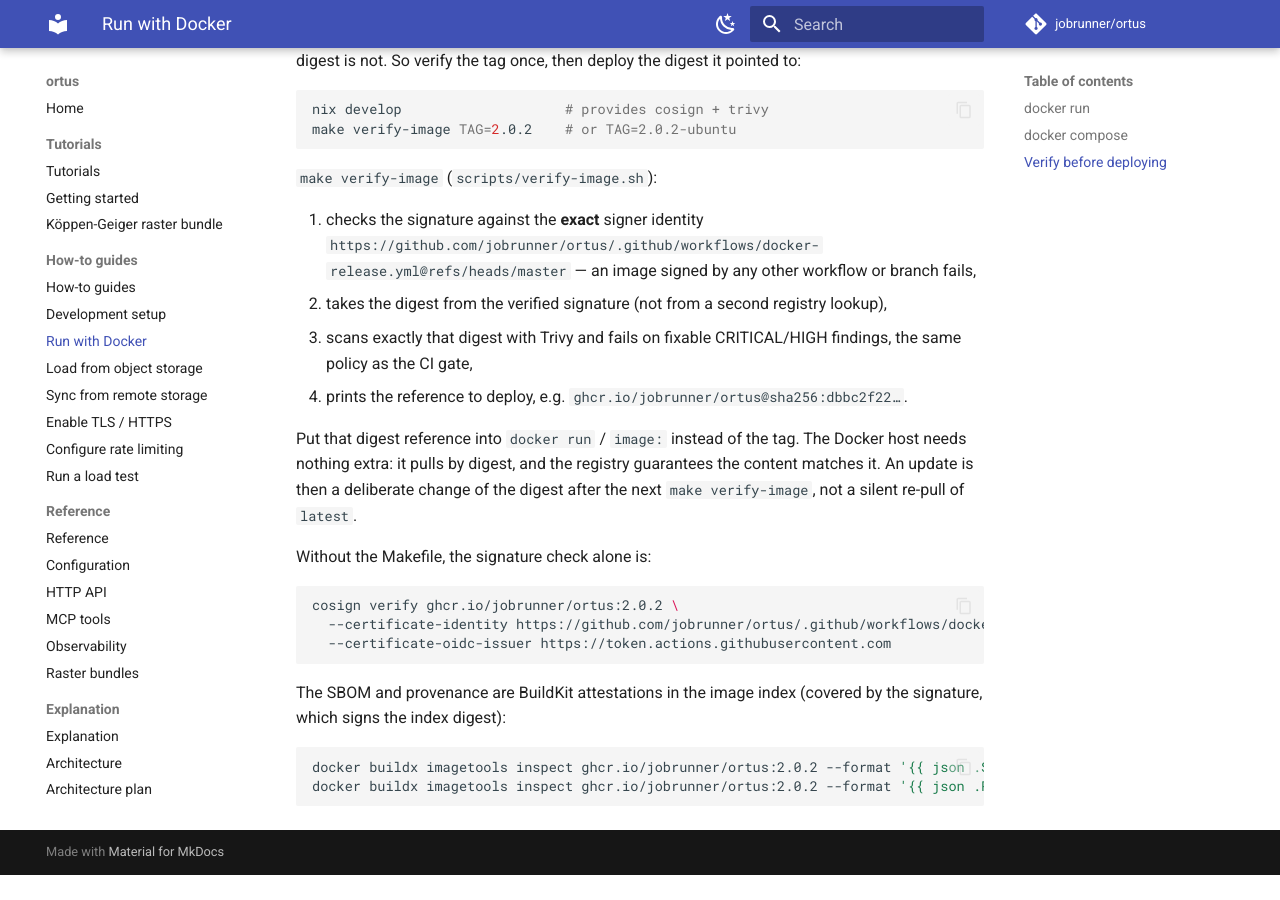
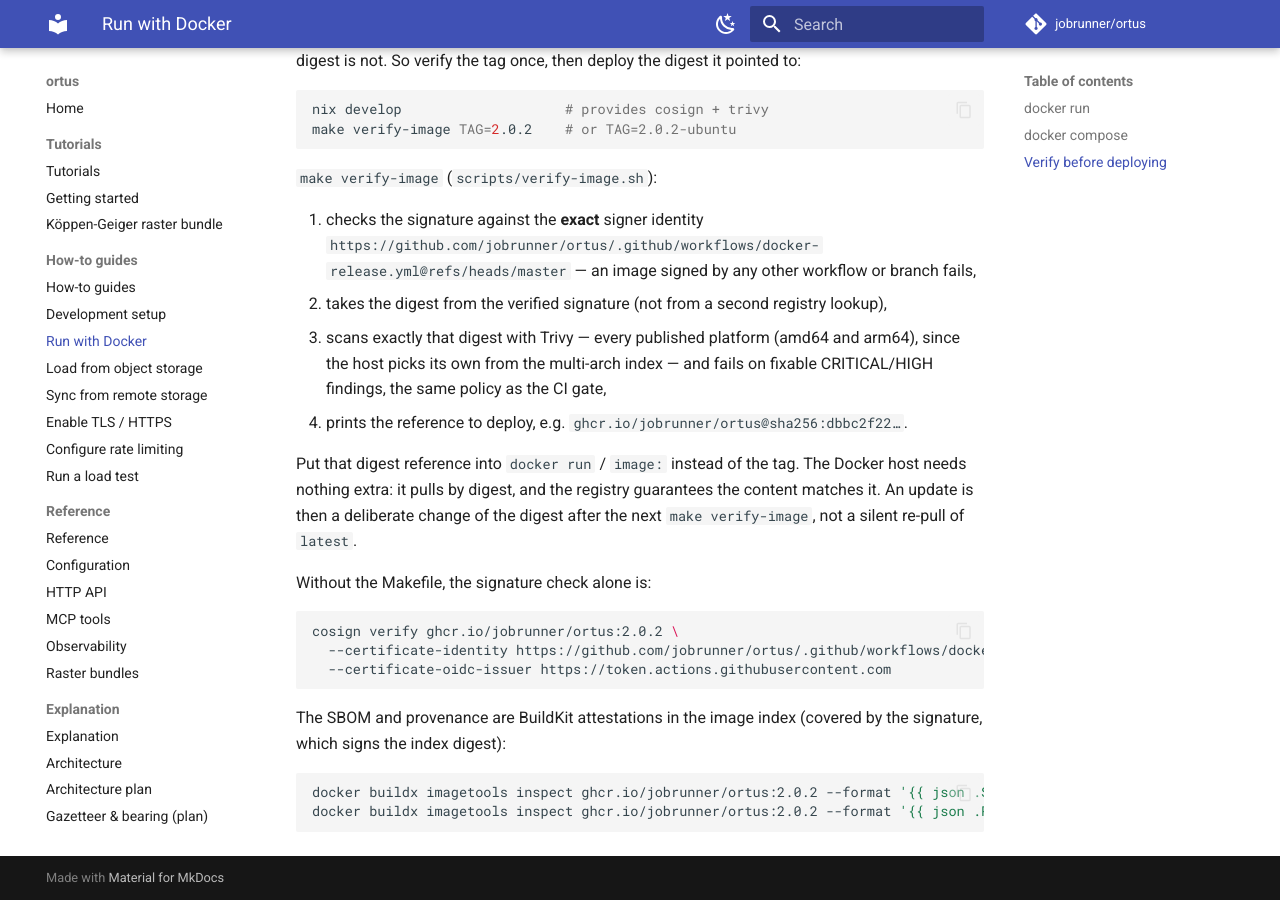
Before and after one commit to jobrunner/ortus, an MkDocs documentation site: the page built from docs/how-to/run-with-docker.md, in a window 1280 px wide and 900 px high, scrolled down 819 px. Built offline with MkDocs 1.6.1 and Material for MkDocs 9.7.7, drawn with Linux system fonts in a browser that asks for light colours; comment, search, counter and statistics services are not loaded; before the commit the page ends 1694 px from its top, so only the background shows below that.

Commit message:
build(supply-chain): scan every published platform in verify-image
The verified digest is a multi-arch index and trivy scans one platform
per run, so an amd64 workstation never checked what an arm64 host would
pull. Scan linux/amd64 and linux/arm64 (overridable via PLATFORMS).

Claude-Session: https://claude.ai/code/session_01TYW8kXiZseNyyKSkwTemoT

```diff
--- a/docs/how-to/run-with-docker.md
+++ b/docs/how-to/run-with-docker.md
@@ -48,8 +48,9 @@ make verify-image TAG=2.0.2    # or TAG=2.0.2-ubuntu
    — an image signed by any other workflow or branch fails,
 2. takes the digest from the verified signature (not from a second registry
    lookup),
-3. scans exactly that digest with Trivy and fails on fixable CRITICAL/HIGH
-   findings, the same policy as the CI gate,
+3. scans exactly that digest with Trivy — every published platform
+   (amd64 and arm64), since the host picks its own from the multi-arch index —
+   and fails on fixable CRITICAL/HIGH findings, the same policy as the CI gate,
 4. prints the reference to deploy, e.g.
    `ghcr.io/jobrunner/ortus@sha256:dbbc2f22…`.
 
```
Also changed, not shown: 1 other file.
